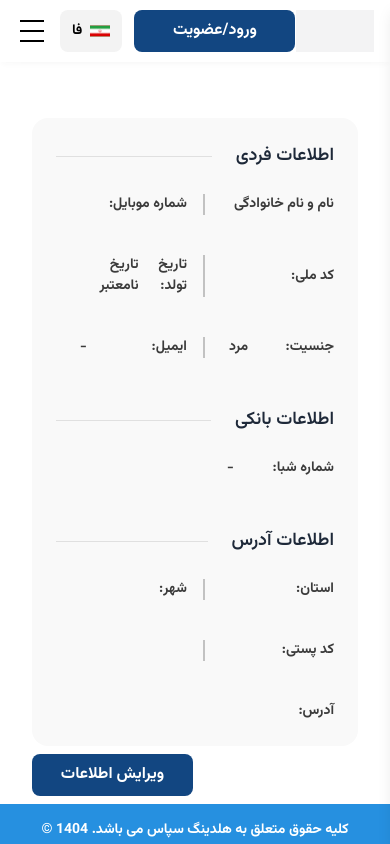
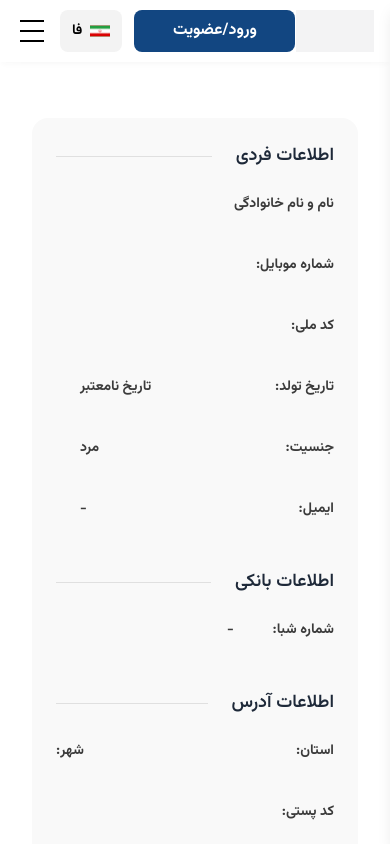
Before and after one commit to mahdiehakbari/sepas-project, a Next.js app: page /panel/userAccount in a window 390 px wide. Shown: the top 844 px of the page. Built offline with nearby package versions, Linux system fonts and the light colour scheme.

Commit message:
work on responsive

```diff
--- a/src/features/profile/components/Profile/ProfileForm.tsx
+++ b/src/features/profile/components/Profile/ProfileForm.tsx
@@ -86,16 +86,21 @@ export const ProfileForm: React.FC<IProfileFormProps> = ({
           />
         </div>
 
-        <div className='flex justify-end gap-4 my-6'>
+        <div className='md:flex justify-end gap-4 my-6'>
           <Button
             variant='outline'
             disabled={isLoading}
             type='button'
             onClick={handleBack}
+            className='mb-2 w-full  md:w-[161px] '
           >
             {t('profile:return')}
           </Button>
-          <Button disabled={isLoading} type='submit'>
+          <Button
+            disabled={isLoading}
+            type='submit'
+            className='mb-2 w-full md:w-[161px]'
+          >
             {isLoading ? (
               <SpinnerDiv size='sm' className='text-white' />
             ) : (
--- a/src/features/profile/components/Profile/sections/AddressInfoSection.tsx
+++ b/src/features/profile/components/Profile/sections/AddressInfoSection.tsx
@@ -20,7 +20,7 @@ export const AddressInfoSection: React.FC<IAddressInfoSectionProps> = ({
     <section>
       <FormTitle title={t('profile:address_information')} />
 
-      <div className='grid grid-cols-2 gap-4 text-right mb-6'>
+      <div className='grid grid-cols-1 md:grid-cols-2 gap-4 text-right mb-6'>
         {provinces.length > 0 && (
           <SelectInput
             label={t('profile:province')}
--- a/src/features/profile/components/Profile/sections/BankInfoSection.tsx
+++ b/src/features/profile/components/Profile/sections/BankInfoSection.tsx
@@ -10,7 +10,7 @@ export const BankInfoSection: React.FC<IBankInfoSectionProps> = ({
 }) => (
   <section>
     <FormTitle title={t('profile:bank_information')} />
-    <div className='grid grid-cols-2 gap-4 text-right mb-12'>
+    <div className='grid grid-cols-1 md:grid-cols-2 gap-4 text-right mb-12'>
       <Input
         label={t('profile:iban')}
         name='iban'
--- a/src/features/profile/components/Profile/sections/PersonalInfoSection.tsx
+++ b/src/features/profile/components/Profile/sections/PersonalInfoSection.tsx
@@ -20,13 +20,11 @@ export const PersonalInfoSection: React.FC<IPersonalInfoSectionProps> = ({
     { id: 'Female', name: t('profile:woman') },
   ];
 
-  console.log(userData, 'ssss');
-
   return (
     <section>
       <FormTitle title={t('profile:identity_information')} />
 
-      <div className='grid grid-cols-2 gap-4 text-right mb-12'>
+      <div className='grid grid-cols-1 md:grid-cols-2 gap-4 text-right mb-12'>
         <Input
           label={t('profile:first_name')}
           name='firstName'
--- a/src/features/userAccount/components/ShowUserData/ShowUserData.tsx
+++ b/src/features/userAccount/components/ShowUserData/ShowUserData.tsx
@@ -13,8 +13,8 @@ export const ShowUserData = ({ user }: IShowUserDataProps) => {
     <div className='bg-(--block-color) rounded-2xl p-6 '>
       <FormTitle title={t('profile:identity_information')} />
       <div className='space-y-6'>
-        <div className='grid grid-cols-2 gap-4'>
-          <div className='flex justify-between items-center border-l-2 border-[#C2C2C2] pl-6 mb-6'>
+        <div className='grid grid-cols-1 md:grid-cols-2 gap-4'>
+          <div className='flex justify-between items-center md:border-l-2 border-[#C2C2C2] pl-6 mb-6'>
             <p className='text-[#3B3B3B] text-[14px] font-medium'>
               {t('profile:first_name')} و {t('profile:last_name')}
             </p>
@@ -38,7 +38,7 @@ export const ShowUserData = ({ user }: IShowUserDataProps) => {
               {user.phoneNumber}
             </p>
           </div>
-          <div className='flex justify-between items-center border-l-2 border-[#C2C2C2] pl-6  mb-6'>
+          <div className='flex justify-between items-center md:border-l-2 border-[#C2C2C2] pl-6  mb-6'>
             <p className='text-[#3B3B3B] text-[14px] font-medium'>
               {t('profile:national_id')}:
             </p>
@@ -54,7 +54,7 @@ export const ShowUserData = ({ user }: IShowUserDataProps) => {
               <BirthDate birthDate={user.birthDate} />
             </p>
           </div>
-          <div className='flex justify-between items-center border-l-2 border-[#C2C2C2] pl-6  mb-6'>
+          <div className='flex justify-between items-center md:border-l-2 md:border-[#C2C2C2] pl-6  mb-6'>
             <p className='text-[#3B3B3B] text-[14px] font-medium'>
               {t('profile:gender')}:
             </p>
@@ -84,8 +84,8 @@ export const ShowUserData = ({ user }: IShowUserDataProps) => {
           </div>
         </div>
         <FormTitle title={t('profile:address_information')} />
-        <div className='grid grid-cols-2 gap-4 mt-2'>
-          <div className='flex justify-between items-center border-l-2 border-[#C2C2C2] pl-6  mb-6'>
+        <div className='grid grid-cols-1 md:grid-cols-2 gap-4 mt-2'>
+          <div className='flex justify-between items-center md:border-l-2 border-[#C2C2C2] pl-6  mb-6'>
             <p className='text-[#3B3B3B] text-[14px] font-medium'>استان:</p>
             <p className='text-[#3B3B3B] text-[14px] font-medium'>
               {user.address?.provinceName}
@@ -97,7 +97,7 @@ export const ShowUserData = ({ user }: IShowUserDataProps) => {
               {user.address?.cityName}
             </p>
           </div>
-          <div className='flex justify-between items-center border-l-2 border-[#C2C2C2] pl-6  mb-6'>
+          <div className='flex justify-between items-center md:border-l-2 border-[#C2C2C2] pl-6  mb-6'>
             <p className='text-[#3B3B3B] text-[14px] font-medium'>
               {t('profile:postal_code')}:
             </p>
```
